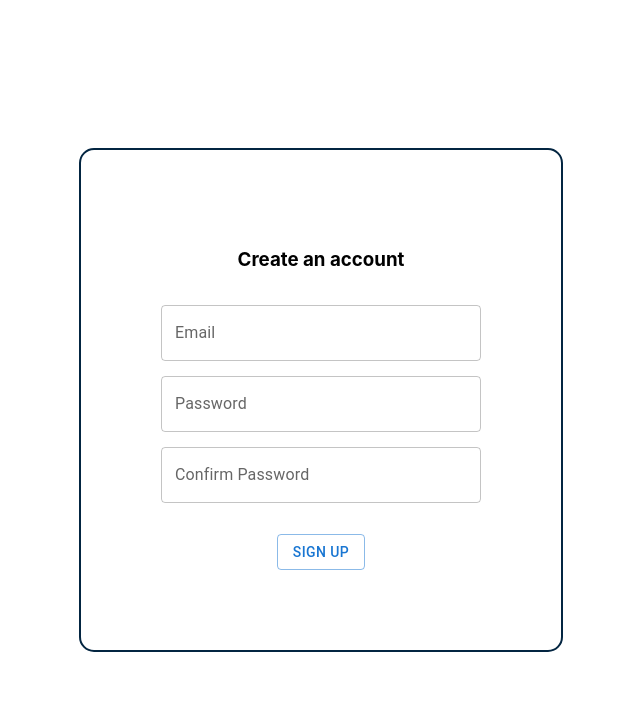
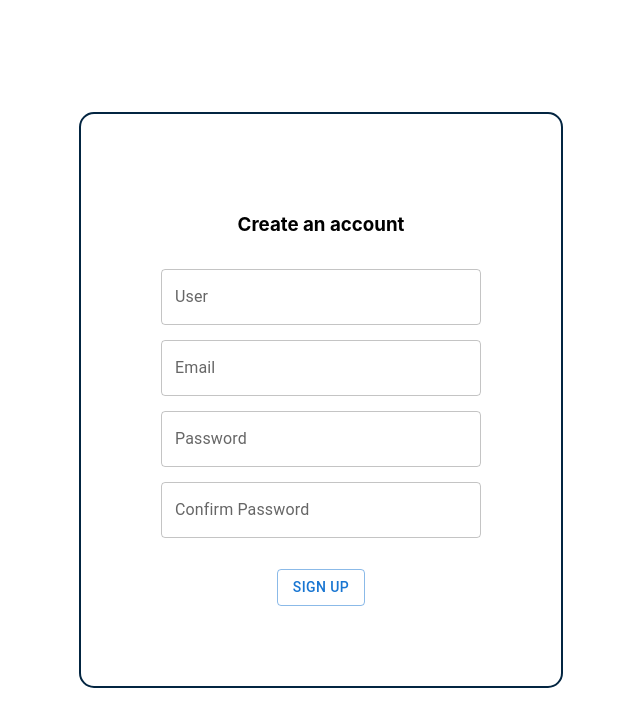
Before and after one commit to danie302/movies-list, a React (Create React App) app: page / in a window 1280 px wide. Shown: the top 726 px of the page, without its empty margins (319-959 px from the left). Built offline with nearby package versions, Linux system fonts and the light colour scheme; no server answers.

Commit message:
Add username field

```diff
--- a/src/components/Signup.js
+++ b/src/components/Signup.js
@@ -14,11 +14,13 @@ const Signup = () => {
 
   const regex = /^(([^<>()[\]\\.,;:\s@\"]+(\.[^<>()[\]\\.,;:\s@\"]+)*)|(\".+\"))@((\[[0-9]{1,3}\.[0-9]{1,3}\.[0-9]{1,3}\.[0-9]{1,3}\])|(([a-zA-Z\-0-9]+\.)+[a-zA-Z]{2,}))$/
 
-  const isNotEmpty = (value) => value.trim().length > 5;
+  const isNotEmpty = (value) => value.trim() !== '';
+  const validLength = (value) => value.trim().length > 5;
   const isEmail = (value) => value.match(regex)
 
   const emailField = useForm(isEmail);
-  const passwordField = useForm(isNotEmpty);
+  const passwordField = useForm(validLength);
+  const usernameField = useForm(isNotEmpty);
 
   const confirmPass = (value)=> value === passwordField.value;
   const confirmPasswordField = useForm(confirmPass);
@@ -29,7 +31,7 @@ const Signup = () => {
     formIsValid = true;
   }
 
-  const formSubmit = (e) => {
+  const formSubmitHandler = (e) => {
     e.preventDefault();
     if (formIsValid) {
       registerUser(emailField.value, passwordField.value);
@@ -52,6 +54,7 @@ const Signup = () => {
   };
 
   const emailIsValid = emailField.hasError ? "Enter a valid email" : "Email";
+  const usernameIsValid = usernameField.hasError ? "Enter a user" : "User";
   const passwordIsValid = passwordField.hasError
     ? "Password must have at least 6 characters"
     : "Password";
@@ -61,11 +64,21 @@ const Signup = () => {
 
   return (
     <FormControl className="form-container">
-      <form onSubmit={formSubmit} className="form">
+      <form onSubmit={formSubmitHandler} className="form">
         <h3>Create an account</h3>
         <TextField
+          error={usernameField.hasError}
+          id="outlined-basic-username"
+          label={usernameIsValid}
+          variant="outlined"
+          type="text"
+          value={usernameField.value}
+          onChange={usernameField.valueChangeHandler}
+          onBlur={usernameField.blurHandler}
+        />
+        <TextField
           error={emailField.hasError}
-          id="outlined-basic"
+          id="outlined-basic-email"
           label={emailIsValid}
           variant="outlined"
           type="email"
@@ -75,7 +88,7 @@ const Signup = () => {
         />
         <TextField
           error={passwordField.hasError}
-          id="outlined-password-input"
+          id="outlined-password-pass"
           label={passwordIsValid}
           type="password"
           autoComplete="current-password"
@@ -85,7 +98,7 @@ const Signup = () => {
         />
         <TextField
           error={confirmPasswordField.hasError}
-          id="outlined-password-input"
+          id="outlined-password-confpass"
           label={confirmPasswordMessage}
           type="password"
           autoComplete="current-password"
```
